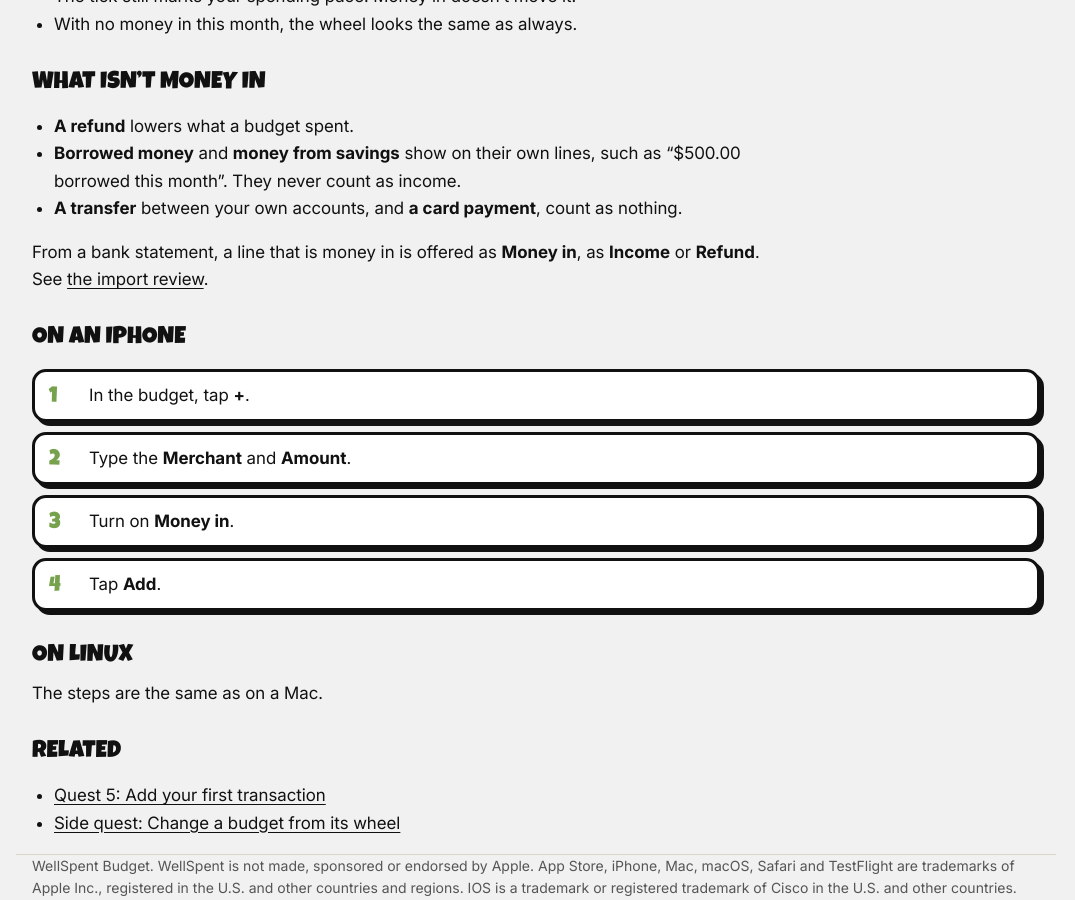
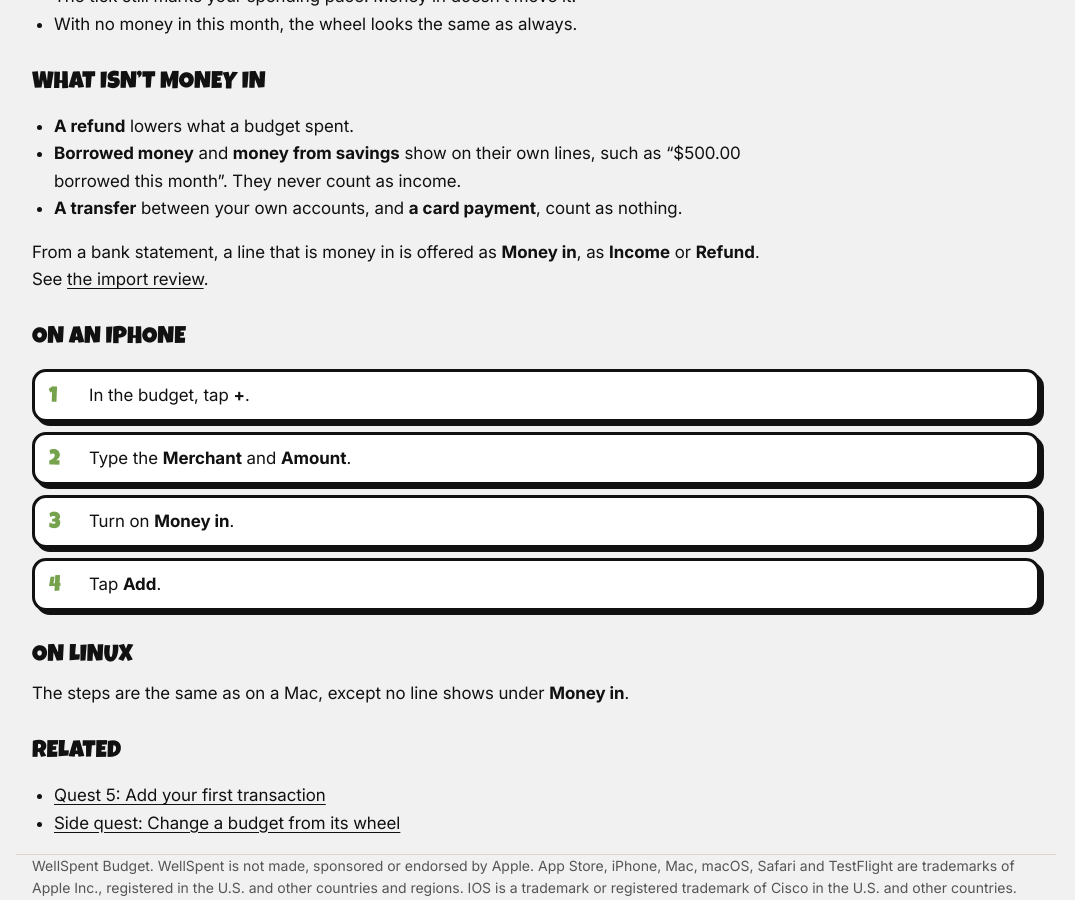
Before and after one commit to WellSpent-OC/WellSpent-Budget, a Jekyll site: the page built from docs/transactions/add-money-in.md, in a window 1280 px wide and 900 px high, scrolled down 1012 px. Shown: the whole window, without its empty margins (104-1179 px from the left). Built offline with Jekyll 4.4.1, drawn with Linux system fonts in a browser that asks for light colours.

Commit message:
User guide: Linux fixes from the fact check (check boxes, no money-in line, Mac label on the link steps)
Co-Authored-By: Claude Opus 5.5 <noreply@anthropic.com>

```diff
--- a/docs/transactions/add-money-in.md
+++ b/docs/transactions/add-money-in.md
@@ -51,7 +51,7 @@ From a bank statement, a line that is money in is offered as **Money in**, as **
 
 ## On Linux
 
-The steps are the same as on a Mac.
+The steps are the same as on a Mac, except no line shows under **Money in**.
 
 ## Related
 
```
Also changed, not shown: docs/sharing/join-a-group.md (+2 -0 lines), docs/transactions/make-a-bill-repeat.md (+1 -1 lines), docs/transactions/stop-a-repeating-bill.md (+1 -1 lines).
